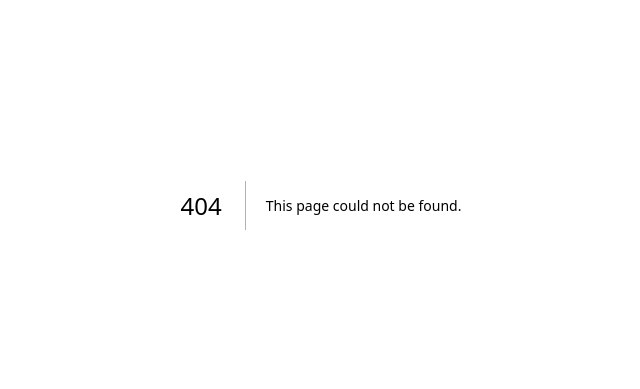
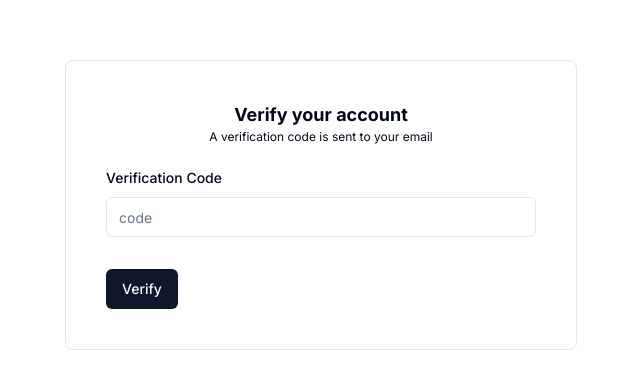
Before and after one commit to codexharoon/codexfeedback, a Next.js app: page /verify/1 in a window 1280 px wide. Before the commit this address had no page. Shown: the part 195-584 px from the top of the page, without its empty margins (319-959 px from the left). Built offline with nearby package versions, Linux system fonts and the light colour scheme.

Commit message:
completed frontend + functionality for verify code

```diff
--- /dev/null
+++ b/src/app/(auth)/verify/[username]/page.tsx
@@ -0,0 +1,118 @@
+"use client";
+
+import { useParams } from "next/navigation";
+import { verifyCodeSchema } from "@/app/schemas/verifyCode";
+import { z } from "zod";
+import { zodResolver } from "@hookform/resolvers/zod";
+import { useForm } from "react-hook-form";
+import {
+  Form,
+  FormControl,
+  FormField,
+  FormItem,
+  FormLabel,
+  FormMessage,
+} from "@/components/ui/form";
+import { Input } from "@/components/ui/input";
+import { Button } from "@/components/ui/button";
+import axios, { AxiosError } from "axios";
+import { useState } from "react";
+import { useToast } from "@/components/ui/use-toast";
+import { ApiResponse } from "@/app/types/ApiResponse";
+import { useRouter } from "next/navigation";
+import { Loader2 } from "lucide-react";
+
+const page = () => {
+  const params = useParams<{ username: string }>();
+  const username = decodeURIComponent(params.username);
+
+  const [loading, setLoading] = useState<boolean>(false);
+
+  const { toast } = useToast();
+  const router = useRouter();
+
+  const form = useForm<z.infer<typeof verifyCodeSchema>>({
+    resolver: zodResolver(verifyCodeSchema),
+    defaultValues: {
+      code: "",
+    },
+  });
+
+  async function onSubmit(values: z.infer<typeof verifyCodeSchema>) {
+    setLoading(true);
+    try {
+      const response = await axios.post(`/api/verifycode`, {
+        username,
+        code: values.code,
+      });
+
+      const data = response.data;
+
+      if (!data.success) {
+        toast({
+          title: "Failed to verify account",
+          description: data.message,
+          variant: "destructive",
+        });
+      } else {
+        toast({
+          title: "Account verified",
+          description: data.message,
+        });
+        router.replace("/signin");
+      }
+    } catch (error) {
+      console.log("verify code error", error);
+      const axiosErr = error as AxiosError<ApiResponse>;
+      toast({
+        title: "An error occurred",
+        description: axiosErr.response?.data.message || "An error occurred",
+        variant: "destructive",
+      });
+    } finally {
+      setLoading(false);
+    }
+  }
+
+  return (
+    <div className="flex justify-center items-center min-h-screen">
+      <div className="p-10 border rounded-lg w-full max-w-lg">
+        <div className="text-center mb-5">
+          <h1 className="font-bold text-lg">Verify your account</h1>
+          <p className="text-xs">A verification code is sent to your email</p>
+        </div>
+        <div className="w-full">
+          <Form {...form}>
+            <form onSubmit={form.handleSubmit(onSubmit)} className="space-y-8">
+              <FormField
+                control={form.control}
+                name="code"
+                render={({ field }) => (
+                  <FormItem>
+                    <FormLabel>Verification Code</FormLabel>
+                    <FormControl>
+                      <Input placeholder="code" {...field} />
+                    </FormControl>
+                    <FormMessage />
+                  </FormItem>
+                )}
+              />
+              <Button type="submit" disabled={loading}>
+                {loading ? (
+                  <span className="flex gap-2 justify-center items-center">
+                    <Loader2 className="h-4 w-4 animate-spin" />{" "}
+                    <span>Verifying...</span>
+                  </span>
+                ) : (
+                  "Verify"
+                )}
+              </Button>
+            </form>
+          </Form>
+        </div>
+      </div>
+    </div>
+  );
+};
+
+export default page;
```
